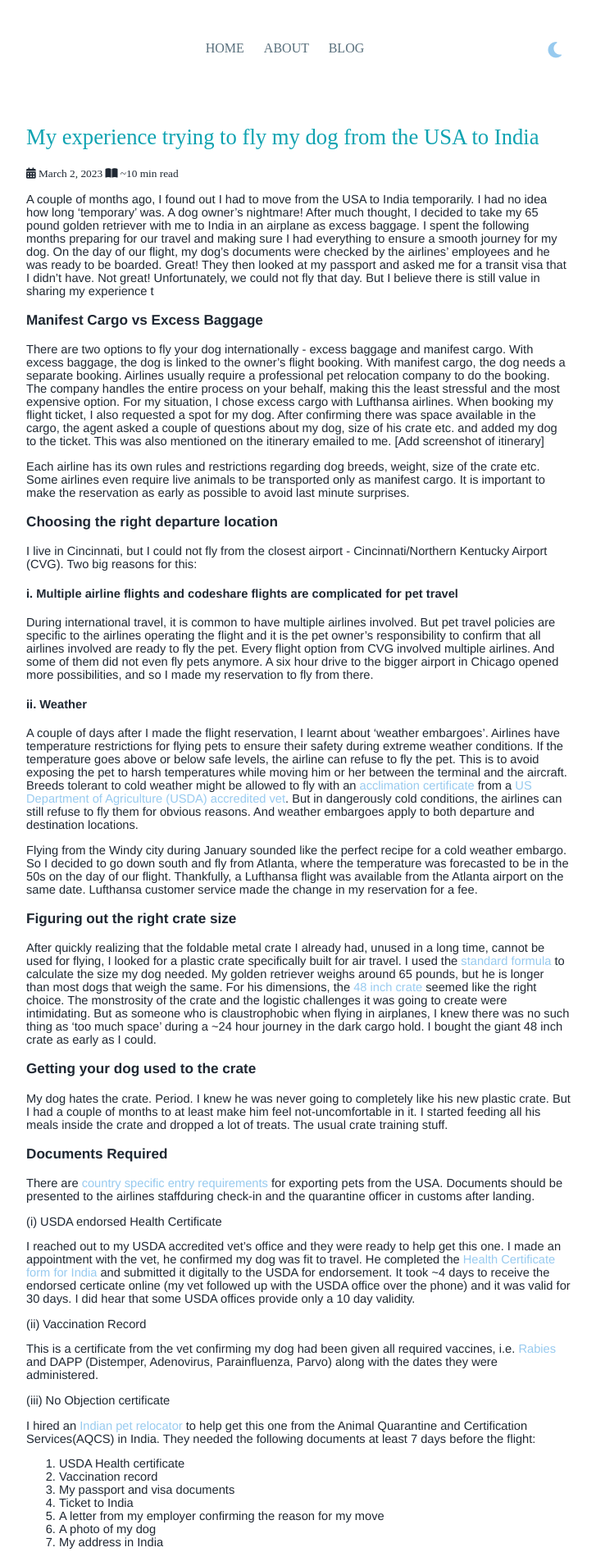
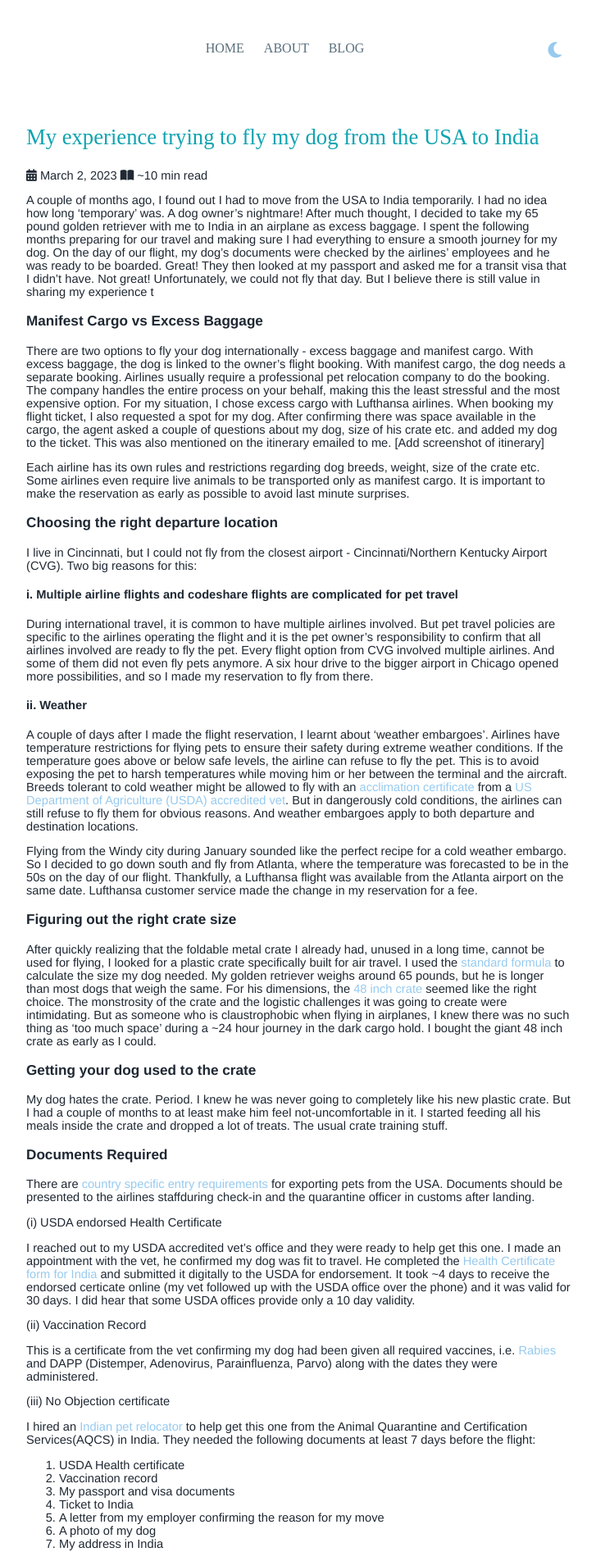
Before and after one commit to vaishnavisen/vaishnavisen.github.io, a Jekyll site: the page built from _posts/2023-03-02-flying-dog-internationally.md, in a window 1280 px wide. Shown: the top 1904 px of the page at 82% size, without its empty margins (276-1003 px from the left). Built offline with Jekyll 4.4.1, drawn with Linux system fonts in a browser that asks for light colours; nearby versions of some CDN libraries.

Commit message:
Remove css for post metadata temporarily

```diff
--- a/_layouts/post.html
+++ b/_layouts/post.html
@@ -6,7 +6,7 @@ layout: default
 {% endcapture %}
 
 <div class="article_title">{{ page.title }}</div>
-<p class = "post-metadata">
+<p>
   <i class="fa-solid fa-calendar-days"></i>
   {{ page.date | date: "%B %-d, %Y" }}
   <i class="fa-solid fa-book-open"></i>
```
